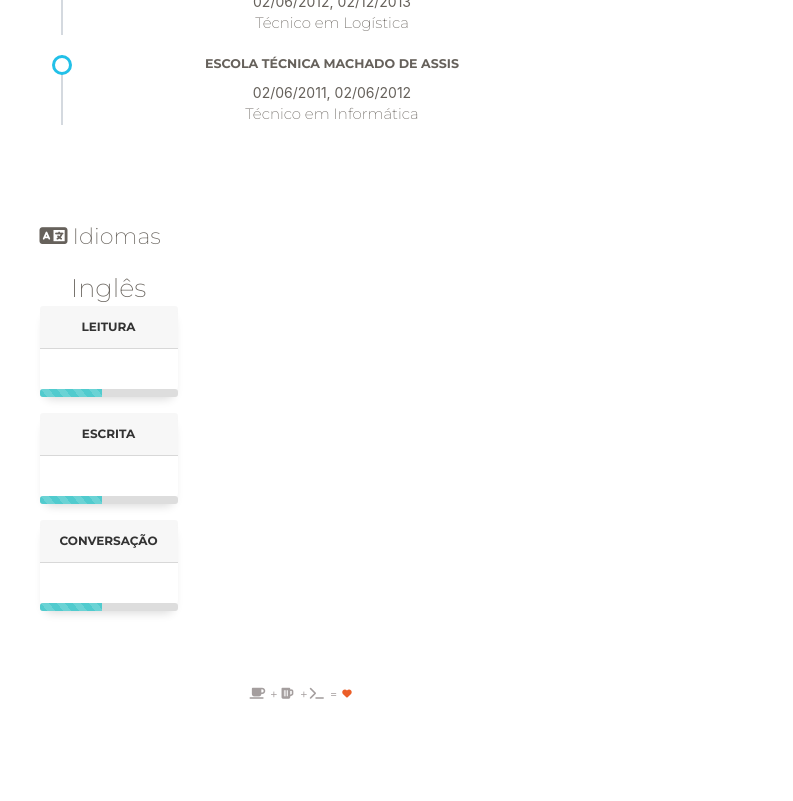
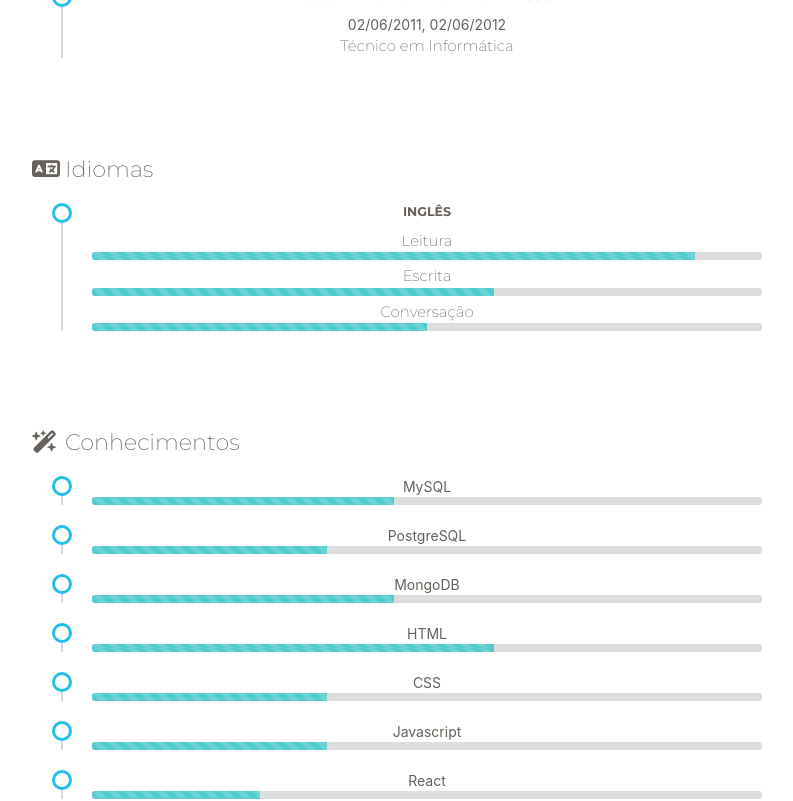
Before and after one commit to analimazn/about-me, a React (Create React App) app: page / in a window 1280 px wide. Shown: the part 1360-2161 px from the top of the page, without its empty margins (338-1131 px from the left). Before the commit the page ends 2071 px from the top, so only its background shows below. Built offline with nearby package versions, Linux system fonts and the light colour scheme.

Commit message:
Added Skills and Langugage

```diff
--- a/src/components/profile-info.jsx
+++ b/src/components/profile-info.jsx
@@ -44,12 +44,8 @@ export class ProfileInfo extends React.Component {
         <VolunteerWork></VolunteerWork>
         <AcademicJourney></AcademicJourney>
         <Languages></Languages>
+        <Skills></Skills>
       </div>
     )
-    /*return (
-      <div className="container" style={ divStyle }>
-        <ProfessionalExperience></ProfessionalExperience>
-      </div>
-    )*/
   }
 }
--- a/src/config/informations_ptBR.json
+++ b/src/config/informations_ptBR.json
@@ -116,23 +116,15 @@
     "all": [
       {
         "idiom": "Inglês",
-        "data": [
-          {
-            "icon": "fa fa-book",
-            "title": "Leitura",
-            "percentage": 90
-          },
-          {
-            "icon": "fas fa-marker",
-            "title": "Escrita",
-            "percentage": 60
-          },
-          {
-            "icon": "fa fa-comments",
-            "title": "Conversação",
-            "percentage": 50
-          }
-        ]
+        "iconRead": "fa fa-book",
+        "titleRead": "Leitura",
+        "percentageRead": "90",
+        "iconWriter": "fas fa-pen",
+        "titleWriter": "Escrita",
+        "percentageWriter": "60",
+        "iconConversation": "fa fa-comments",
+        "titleConversation": "Conversação",
+        "percentageConversation": "50"
       }
     ]
   },
@@ -141,8 +133,6 @@
     "title": "Conhecimentos",
     "key": "skills",
     "all": [
-      {
-        "database": [
       {
         "technologie": "MySQL",
         "percentage": 45
@@ -154,9 +144,7 @@
       {
         "technologie": "MongoDB",
         "percentage": 45
-          }
-        ],
-        "frontEnd": [
+      },
       {
         "technologie": "HTML",
         "percentage": 60
@@ -172,9 +160,7 @@
       {
         "technologie": "React",
         "percentage": 25
-          }
-        ],
-        "backEnd": [
+      },
       {
         "technologie": "Node.js",
         "percentage": 75
@@ -186,15 +172,11 @@
       {
         "technologie": "Java",
         "percentage": 35
-          }
-        ],
-        "mobile": [
+      },
       {
         "technologie": "React Native",
         "percentage": 25
-          }
-        ],
-        "so": [
+      },
       {
         "technologie": "Linux (Distros baseadas em Debian e Arch Linux)",
         "percentage": 90
@@ -205,6 +187,4 @@
       }
     ]
   }
-    ]
 }
-}
--- a/src/views/AcademicJourney.jsx
+++ b/src/views/AcademicJourney.jsx
@@ -23,7 +23,7 @@ export class AcademicJourney extends React.Component {
     return (
       <div className="container mt-5 mb-5">
         <div className="row">
-          <div className="col-md-6 offset-md-3">
+          <div className="col-sm-8 offset-md-3">
             <div
               className="d-flex justify-content-start"
             >
--- a/src/views/Languages.jsx
+++ b/src/views/Languages.jsx
@@ -9,39 +9,29 @@ export class Languages extends React.Component {
       marginRight: 15
     }
 
-    const languagesData = Informations.languages.all.map(val => {
-      const data = val.data.map((data, index) => {
-        return (
-          <div key={ index }>
-            <div className="card border-light mb-3">
-              <div className="card-header">
-                <h6>{ data.title }</h6>
-              </div>
-              <div className="card-body d-flex flex-row justify-content-start">
-              </div>
-              <ProgressBar animated now={45} />
-            </div>
-          </div>
-        )
-      })
-      return data
-    })
-
     const languages = Informations.languages.all.map((value, index) => {
       return (
-        <div className="d-flex flex-row">
-          <div className="" key={ index }>
-            <h3>{ value.idiom }</h3>
-            <p>{ languagesData }</p>
-          </div>
-        </div>
+        <ul className="timeline" key={ index }>
+          <li>
+            <h6>{ value.idiom }</h6>
+              <p>{ value.titleRead }
+                <ProgressBar animated now={ value.percentageRead } />
+              </p>
+              <p>{ value.titleWriter }
+                <ProgressBar animated now={ value.percentageWriter } />
+              </p>
+              <p>{ value.titleConversation }
+                <ProgressBar animated now={ value.percentageConversation } />
+              </p>
+          </li>
+        </ul>
       )
     })
 
     return (
       <div className="container mt-5 mb-5">
-        <div className="column">
-          <div className="col-md-6 offset-md-3">
+        <div className="row">
+          <div className="col-sm-8 offset-md-3">
             <div
               className="d-flex justify-content-start"
             >
--- a/src/views/ProfessionalExperience.jsx
+++ b/src/views/ProfessionalExperience.jsx
@@ -12,7 +12,7 @@ export class ProfessionalExperience extends React.Component {
       return (
         <ul className="timeline" key={ index }>
           <li>
-            <h6>{ value.company } { value.occupation }</h6>
+            <h6>{ value.company } - { value.occupation }</h6>
             <strong>{ value.dateBegin }, { value.dateEnd }</strong>
             <p>{ value.worksWith }</p>
           </li>
@@ -23,7 +23,7 @@ export class ProfessionalExperience extends React.Component {
     return (
       <div className="container mt-5 mb-5">
         <div className="row">
-          <div className="col-md-6 offset-md-3">
+          <div className="col-sm-8 offset-md-3">
             <div
               className="d-flex justify-content-start"
             >
--- a/src/views/Skills.jsx
+++ b/src/views/Skills.jsx
@@ -1,11 +1,44 @@
 import React from 'react'
+import { ProgressBar } from 'react-bootstrap';
+import Informations from '../config/informations_ptBR.json'
+
 
 export class Skills extends React.Component {
   render() {
+    const iconStyle = {
+      marginRight: 15
+    }
+
+    const skills = Informations.skills.all.map((value, index) => {
+      return (
+        <ul className="timeline" key={ index }>
+          <li>
+            <strong>{ value.technologie }
+              <ProgressBar animated now={ value.percentage } />
+            </strong>
+          </li>
+        </ul>
+      )
+    })
+
     return (
-      <div className="container" style={{backgroundColor: 'yellow'}}>
-        <p>{ this.props.technologie }</p>
-        <p>{ this.props.percentage }</p>
+      <div className="container mt-5 mb-5">
+        <div className="row">
+          <div className="col-sm-8 offset-md-3">
+            <div
+              className="d-flex justify-content-start"
+            >
+              <h4>
+                <i
+                  className={ Informations.skills.icon }
+                  style={ iconStyle }
+                />
+                {Informations.skills.title}
+              </h4>
+            </div>
+            { skills }
+          </div>
+        </div>
       </div>
     )
   }
--- a/src/views/VolunteerWork.jsx
+++ b/src/views/VolunteerWork.jsx
@@ -12,7 +12,7 @@ export class VolunteerWork extends React.Component {
       return (
         <ul className="timeline" key={ index }>
           <li>
-            <h6>{ value.organization } { value.occupation }</h6>
+            <h6>{ value.event } - { value.occupation }</h6>
             <strong>{ value.years }</strong>
             <p>{ value.about }</p>
             <p>{ value.worksWith }</p>
@@ -24,7 +24,7 @@ export class VolunteerWork extends React.Component {
     return (
       <div className="container mt-5 mb-5">
         <div className="row">
-          <div className="col-md-6 offset-md-3">
+          <div className="col-sm-8 offset-md-3">
             <div
               className="d-flex justify-content-start"
             >
```
Lines whose indentation alone changed are shown as unchanged.
